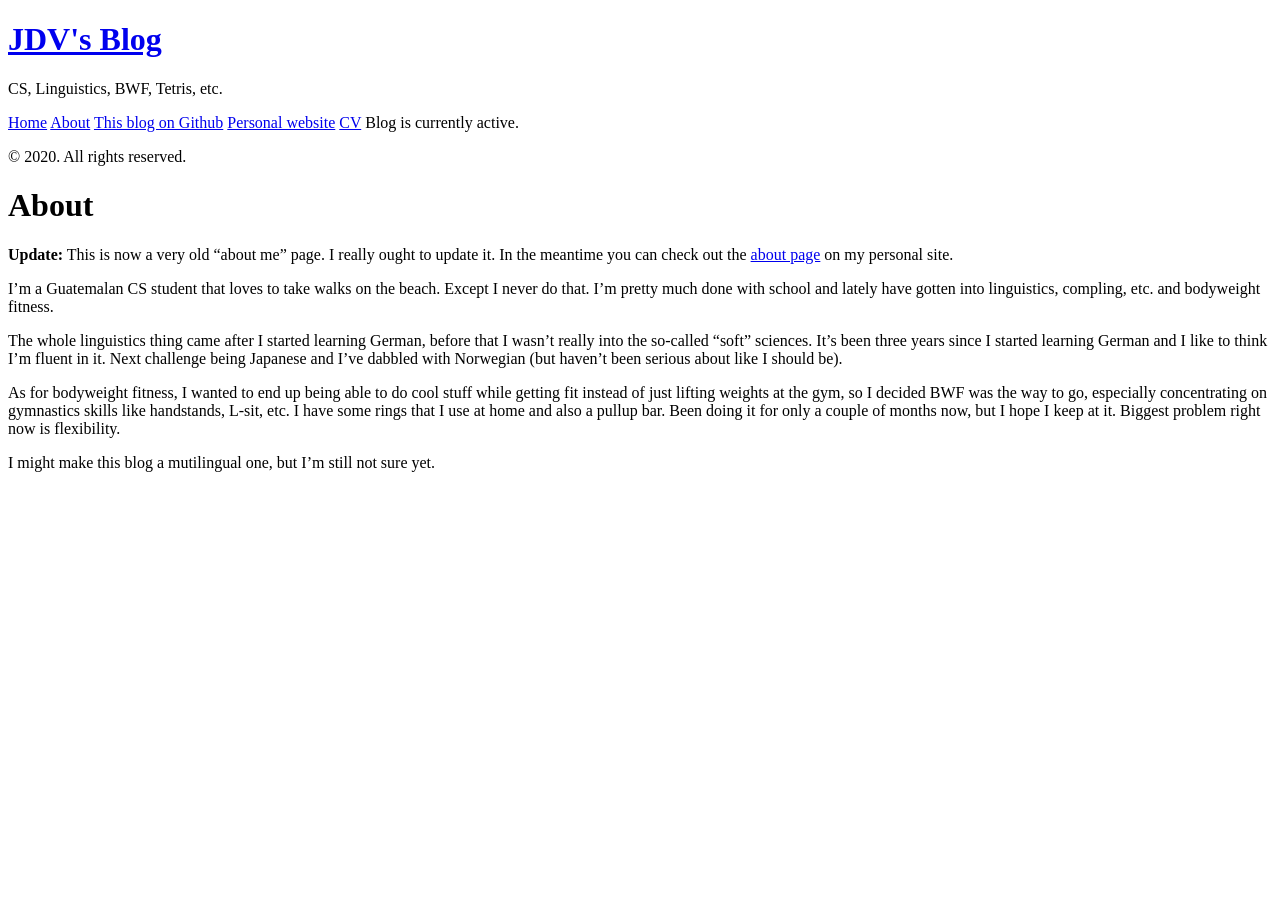
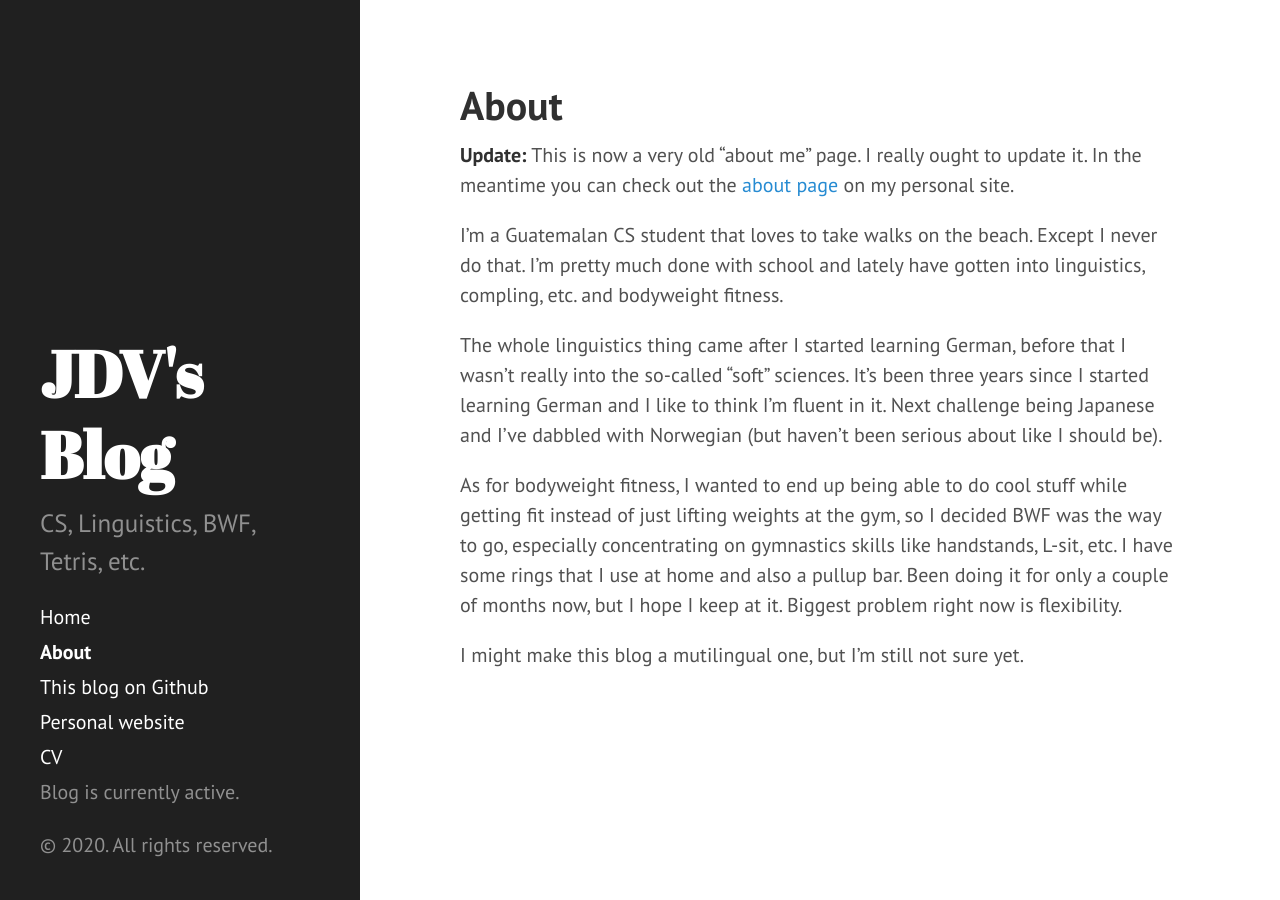
Before and after one commit to jjdelvalle/jblog, a Jekyll site: the page built from about.md, in a window 1280 px wide. Built offline with Jekyll 4.4.1, drawn with Linux system fonts in a browser that asks for light colours.

Commit message:
Fix urls after https change

```diff
--- a/_includes/head.html
+++ b/_includes/head.html
@@ -15,15 +15,15 @@
   </title>
 
   <!-- CSS -->
-  <link rel="stylesheet" href="public/css/poole.css">
-  <link rel="stylesheet" href="public/css/syntax.css">
-  <link rel="stylesheet" href="public/css/hyde.css">
+  <link rel="stylesheet" href="{{ site.url }}/public/css/poole.css">
+  <link rel="stylesheet" href="{{ site.url }}/public/css/syntax.css">
+  <link rel="stylesheet" href="{{ site.url }}/public/css/hyde.css">
   <link rel="stylesheet" href="https://fonts.googleapis.com/css?family=PT+Sans:400,400italic,700|Abril+Fatface">
 
   <!-- Icons -->
-  <link rel="apple-touch-icon-precomposed" sizes="144x144" href="public/apple-touch-icon-144-precomposed.png">
-                                 <link rel="shortcut icon" href="public/favicon.ico">
+  <link rel="apple-touch-icon-precomposed" sizes="144x144" href="{{ site.url }}/public/apple-touch-icon-144-precomposed.png">
+                                 <link rel="shortcut icon" href="{{ site.url }}/public/favicon.ico">
 
   <!-- RSS -->
-  <link rel="alternate" type="application/rss+xml" title="RSS" href="/atom.xml">
+  <link rel="alternate" type="application/rss+xml" title="RSS" href="{{ site.url }}/atom.xml">
 </head>
```
